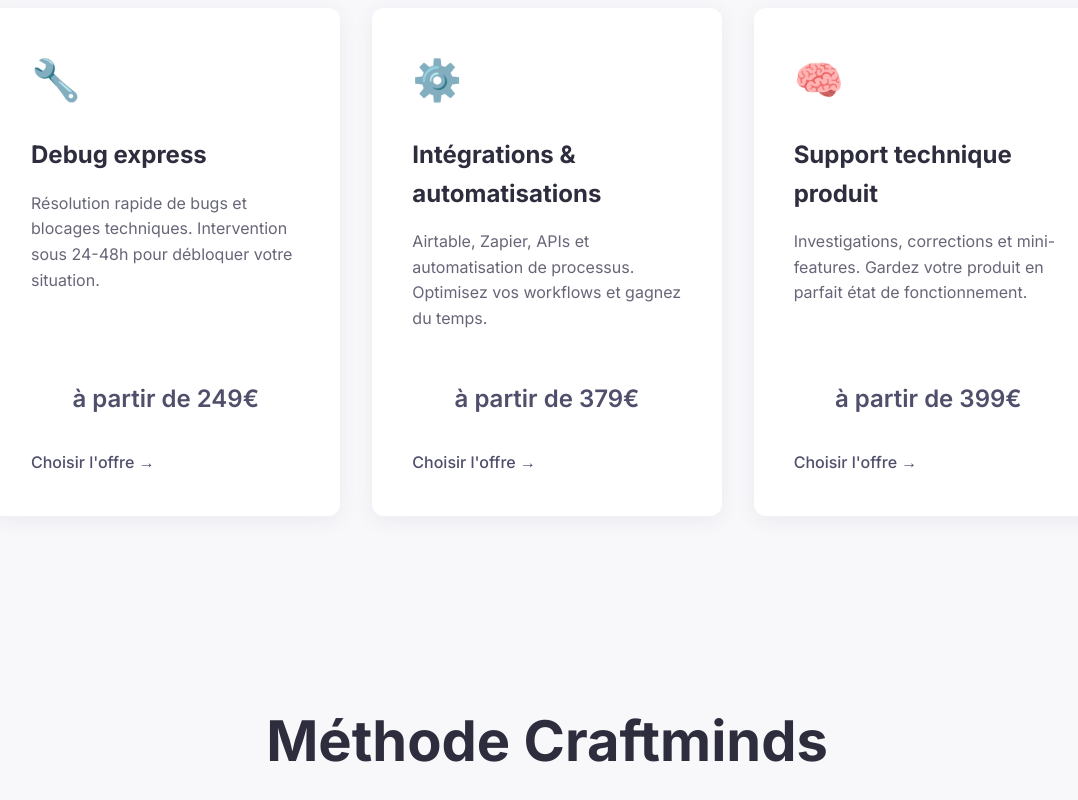
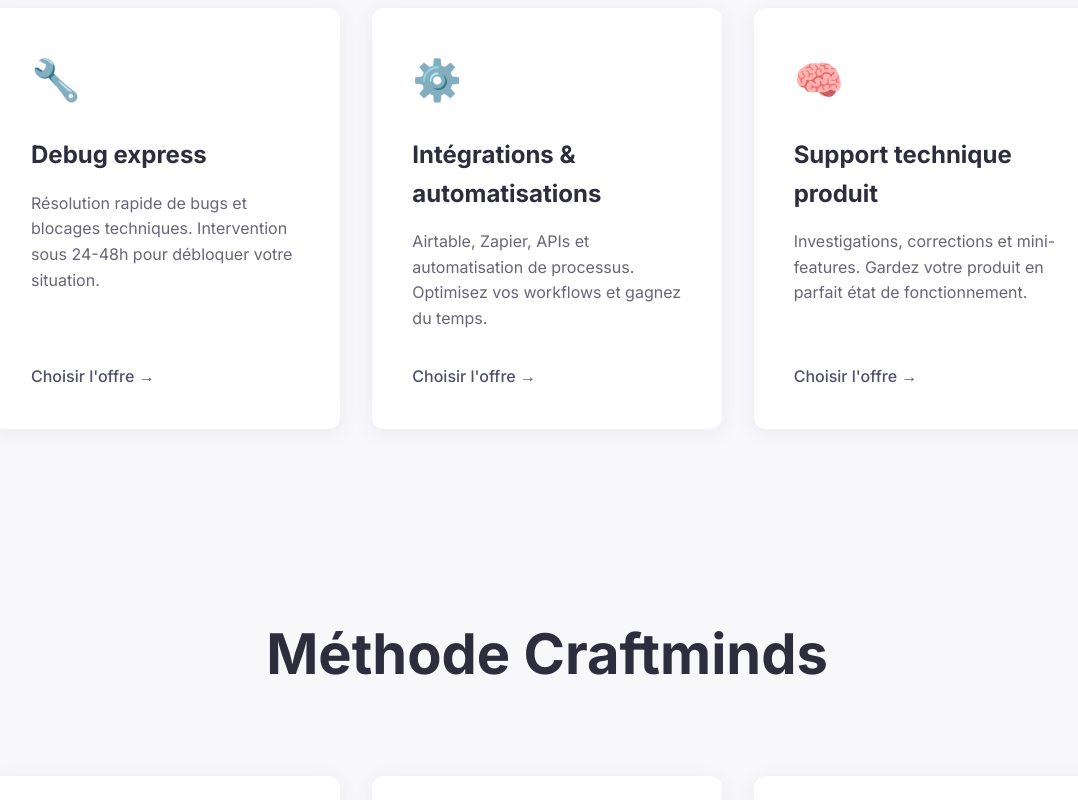
Before and after one commit to Craftminds/Craftminds-site, a React (Create React App) app: page / in a window 1280 px wide. Shown: the part 1231-2031 px from the top of the page, without its empty margins (93-1171 px from the left). Built offline with nearby package versions, Linux system fonts and the light colour scheme; no server answers; the HTML template or start-up script is replaced by a standard one.

Commit message:
Fix security

```diff
--- a/src/pages/Home.tsx
+++ b/src/pages/Home.tsx
@@ -334,7 +334,6 @@ const Home: React.FC = () => {
               <CardContent>
                 Résolution rapide de bugs et blocages techniques. Intervention sous 24-48h pour débloquer votre situation.
               </CardContent>
-              <Price>à partir de 249€</Price>
               <CardLink to="/debug">Choisir l'offre →</CardLink>
             </Card>
             <Card>
@@ -343,7 +342,6 @@ const Home: React.FC = () => {
               <CardContent>
                 Airtable, Zapier, APIs et automatisation de processus. Optimisez vos workflows et gagnez du temps.
               </CardContent>
-              <Price>à partir de 379€</Price>
               <CardLink to="/automatisations">Choisir l'offre →</CardLink>
             </Card>
             <Card>
@@ -352,7 +350,6 @@ const Home: React.FC = () => {
               <CardContent>
                 Investigations, corrections et mini-features. Gardez votre produit en parfait état de fonctionnement.
               </CardContent>
-              <Price>à partir de 399€</Price>
               <CardLink to="/support">Choisir l'offre →</CardLink>
             </Card>
           </Grid>
```
Also changed, not shown: 1 other file (tests, documents, lock files or other folders).
